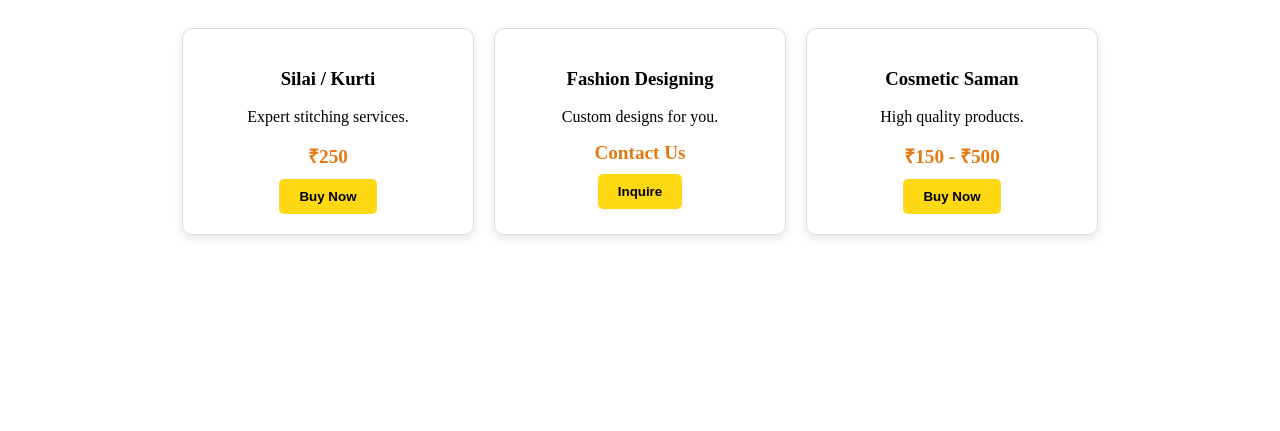
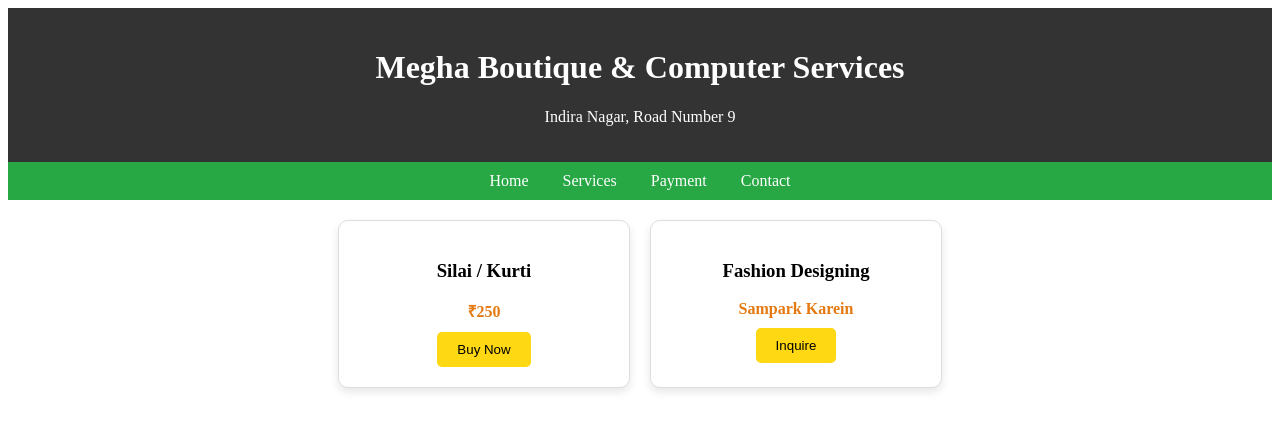
Before and after one commit to jitendrakumar8651502471-arch/megha-boutique, a Flask app: page / in a window 1280 px wide. Shown: the top 431 px of the page. Run offline with Flask 3, Linux system fonts and the light colour scheme.

Commit message:
Update index.html

```diff
--- a/templates/index.html
+++ b/templates/index.html
@@ -1,55 +1,30 @@
-<style>
-    /* Service Cards ka Design */
-    .services-container {
-        display: flex;
-        flex-wrap: wrap;
-        gap: 20px;
-        justify-content: center;
-        padding: 20px;
-    }
-    .service-card {
-        border: 1px solid #ddd;
-        border-radius: 10px;
-        padding: 20px;
-        width: 250px;
-        text-align: center;
-        box-shadow: 0 4px 8px rgba(0,0,0,0.1);
-        transition: 0.3s;
-    }
-    .service-card:hover { box-shadow: 0 8px 16px rgba(0,0,0,0.2); }
-    .price-tag { color: #e47911; font-weight: bold; font-size: 1.2em; margin: 10px 0; }
-    .btn-buy {
-        background-color: #ffd814;
-        border: none;
-        padding: 10px 20px;
-        border-radius: 5px;
-        cursor: pointer;
-        font-weight: bold;
-    }
-</style>
+<!-- Header Section -->
+<header style="background-color: #333; color: white; padding: 20px; text-align: center;">
+    <h1>Megha Boutique & Computer Services</h1>
+    <p>Indira Nagar, Road Number 9</p>
+</header>
 
-<div class="services-container">
+<!-- Navigation -->
+<nav style="background-color: #28a745; padding: 10px; text-align: center;">
+    <a href="#" style="color: white; margin: 0 15px; text-decoration: none;">Home</a>
+    <a href="#" style="color: white; margin: 0 15px; text-decoration: none;">Services</a>
+    <a href="#" style="color: white; margin: 0 15px; text-decoration: none;">Payment</a>
+    <a href="#" style="color: white; margin: 0 15px; text-decoration: none;">Contact</a>
+</nav>
+
+<!-- Service Cards Section -->
+<div class="services-container" style="display: flex; flex-wrap: wrap; gap: 20px; justify-content: center; padding: 20px;">
     <!-- Service 1 -->
-    <div class="service-card">
+    <div class="service-card" style="border: 1px solid #ddd; border-radius: 10px; padding: 20px; width: 250px; text-align: center; box-shadow: 0 4px 8px rgba(0,0,0,0.1);">
         <h3>Silai / Kurti</h3>
-        <p>Expert stitching services.</p>
-        <div class="price-tag">₹250</div>
-        <button class="btn-buy">Buy Now</button>
+        <div class="price-tag" style="color: #e47911; font-weight: bold; margin: 10px 0;">₹250</div>
+        <button style="background-color: #ffd814; border: none; padding: 10px 20px; border-radius: 5px; cursor: pointer;">Buy Now</button>
     </div>
 
     <!-- Service 2 -->
-    <div class="service-card">
+    <div class="service-card" style="border: 1px solid #ddd; border-radius: 10px; padding: 20px; width: 250px; text-align: center; box-shadow: 0 4px 8px rgba(0,0,0,0.1);">
         <h3>Fashion Designing</h3>
-        <p>Custom designs for you.</p>
-        <div class="price-tag">Contact Us</div>
-        <button class="btn-buy">Inquire</button>
-    </div>
-
-    <!-- Service 3 -->
-    <div class="service-card">
-        <h3>Cosmetic Saman</h3>
-        <p>High quality products.</p>
-        <div class="price-tag">₹150 - ₹500</div>
-        <button class="btn-buy">Buy Now</button>
+        <div class="price-tag" style="color: #e47911; font-weight: bold; margin: 10px 0;">Sampark Karein</div>
+        <button style="background-color: #ffd814; border: none; padding: 10px 20px; border-radius: 5px; cursor: pointer;">Inquire</button>
     </div>
 </div>
```
